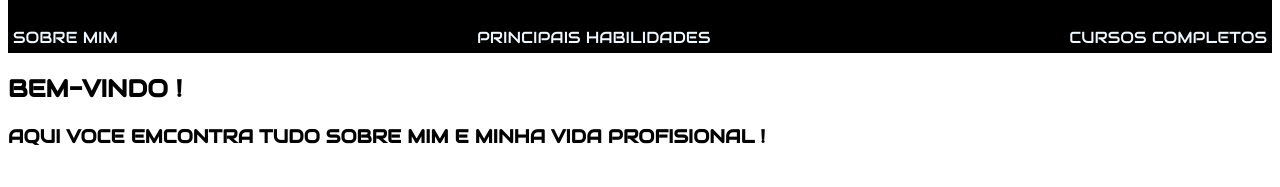
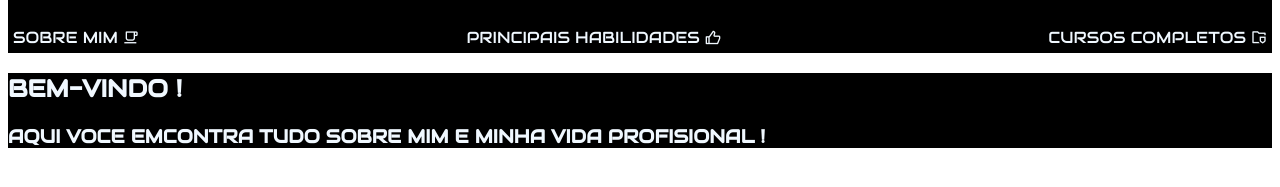
Before and after one commit to Gabriek862/logica, a website: page Desenvolvimento Web/MEU PORTIFOLIO- BIEL-T2/index.HTML in a window 1280 px wide. Shown: the part 67-254 px from the top of the page. Drawn offline with nearby package versions, Linux system fonts and the light colour scheme.

Commit message:
Add files via upload

```diff
--- a/Desenvolvimento Web/MEU PORTIFOLIO- BIEL-T2/index.HTML
+++ b/Desenvolvimento Web/MEU PORTIFOLIO- BIEL-T2/index.HTML
@@ -26,14 +26,18 @@
 
 </header>
 <nav >
-<section id="sobre mim">SOBRE MIM</section>
-<SEction id="PH" >PRINCIPAIS HABILIDADES</SEction>
-<section id="cc">CURSOS COMPLETOS</section>
+<section id="sobre mim">SOBRE MIM <i class="ri-cup-line"></i></section>
+<SEction id="PH" >PRINCIPAIS HABILIDADES <i class="ri-thumb-up-line"></i></SEction>
+<section id="cc">CURSOS COMPLETOS <i class="ri-folder-shield-2-line"></i></section>
 
 </nav>
-
+<div class="divb">
 <H2>BEM-VINDO !</H2>
 <h3>AQUI VOCE EMCONTRA TUDO SOBRE MIM E MINHA VIDA PROFISIONAL !</h3>
+
+</div>
+
+
 
 
 
--- a/Desenvolvimento Web/MEU PORTIFOLIO- BIEL-T2/style.css
+++ b/Desenvolvimento Web/MEU PORTIFOLIO- BIEL-T2/style.css
@@ -23,8 +23,13 @@ header img{
 nav{
     background-color: black;
     color: aliceblue;
-    align-items: center;
+    align-items: end;
     justify-content: space-between;
     padding: 5px;
     display: flex;
 }
+.divb{
+    background-color: black;
+    color: aliceblue;
+    size: 50px;
+}
```
